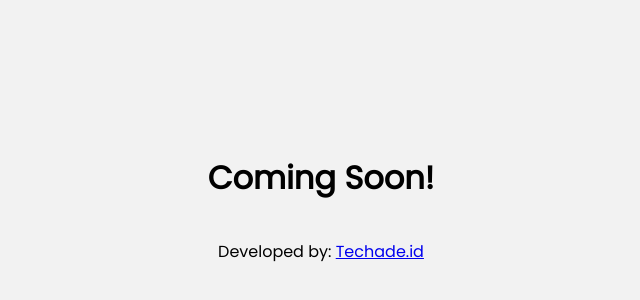
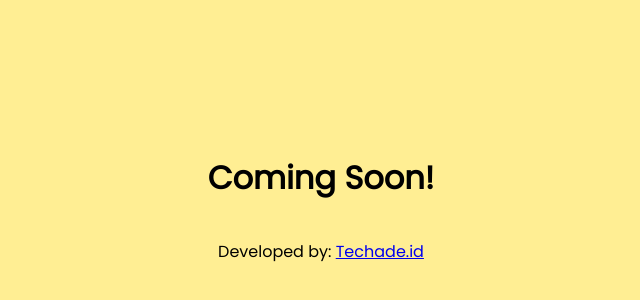
Before and after one commit to dev-fakhrihasani/lobi-index, a plain HTML site: page index.html in a window 1280 px wide. Shown: the part 202-502 px from the top of the page, without its empty margins (319-959 px from the left). Drawn offline with Linux system fonts and the light colour scheme.

Commit message:
Update view

```diff
--- a/index.html
+++ b/index.html
@@ -11,7 +11,7 @@
   <style>
     body {
       font-family: 'Poppins', sans-serif;
-      background-color: #f2f2f2;
+      background-color: #ffee93;
     }
 
     .container {
```
